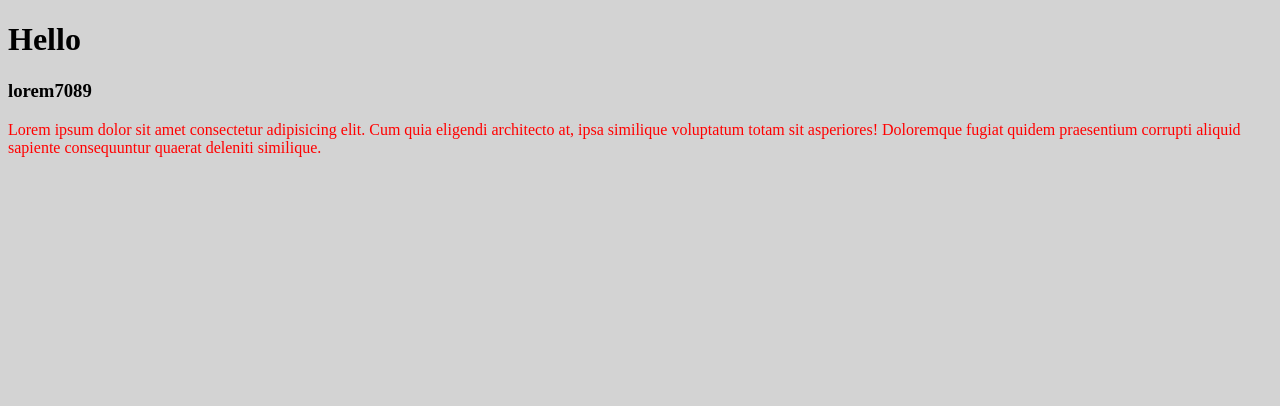
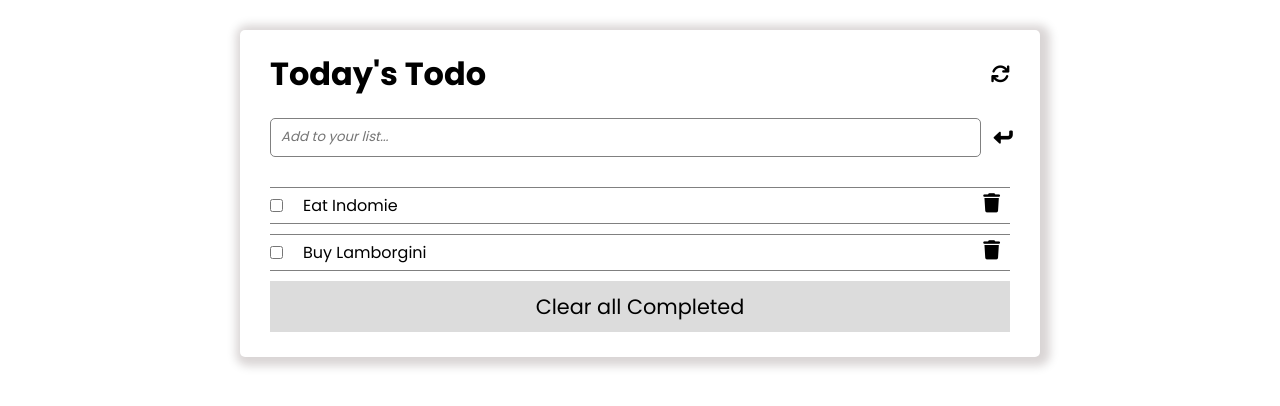
Before and after one commit to katfogy/todo-list, a website built with webpack: page src/index.html in a window 1280 px wide. Built offline with nearby package versions, Linux system fonts and the light colour scheme.

Commit message:
html and css part done

```diff
--- a/src/index.html
+++ b/src/index.html
@@ -4,11 +4,28 @@
     <meta charset="UTF-8">
     <meta http-equiv="X-UA-Compatible" content="IE=edge">
     <meta name="viewport" content="width=device-width, initial-scale=1.0">
+    <link rel="stylesheet" href="https://cdnjs.cloudflare.com/ajax/libs/font-awesome/6.4.0/css/all.min.css" integrity="sha512-iecdLmaskl7CVkqkXNQ/ZH/XLlvWZOJyj7Yy7tcenmpD1ypASozpmT/E0iPtmFIB46ZmdtAc9eNBvH0H/ZpiBw==" crossorigin="anonymous" referrerpolicy="no-referrer" />
     <title>Index Page</title>
 </head>
 <body>
-    <h1 class="hello">Hello</h1>
-    <h3>lorem7089</h3>
-    <p id="testing">Lorem ipsum dolor sit amet consectetur adipisicing elit. Cum quia eligendi architecto at, ipsa similique voluptatum totam sit asperiores! Doloremque fugiat quidem praesentium corrupti aliquid sapiente consequuntur quaerat deleniti similique.</p>
-</body>
+   <div class="container">
+    <div class="top"><h1>Today's Todo</h1><i class="fa-solid fa-arrows-rotate"></i></div>
+    <div class="to-do-add">
+        <form class="form">
+          <input
+            type="text"
+            class="to-do-add-text"
+            placeholder="Add to your list..."
+          />
+        </form>
+        <i class="fas fa-rotate-90 enter-btn">&#xf3be;</i>
+      </div>
+  <ul class="to-do-list">
+    <li class="each-todo"><input type="checkbox"> <p>Eat Indomie</p><i class="fa-solid fa-trash"></i></li>
+    <li class="each-todo"><input type="checkbox"> <p>Buy Lamborgini</p><i class="fa-solid fa-trash"></i></li>
+
+  </ul>
+  <button class="to-do-clear">Clear all Completed</button>
+   </div>
+   </body>
 </html>
--- a/src/style.css
+++ b/src/style.css
@@ -1,7 +1,97 @@
-body {
-    background-color: lightgray;
-  }
 
-  p{
-    color: red;
-  }
+  @import url('https://fonts.googleapis.com/css2?family=Poppins:wght@100;200;300;400;500;600;700&display=swap');
+
+*{
+  margin: 0;
+  padding: 0;
+  box-sizing: border-box;
+}
+
+
+body{
+  font-family: 'Poppins', sans-serif;
+  padding: 10px;
+}
+
+.container{
+  margin: 20px auto;
+  max-width: 800px;
+  padding: 20px 30px;
+  box-shadow: 3px 2px 10px 7px rgba(27, 0, 0, 0.17);
+  border-radius: 5px;
+}
+
+.top{
+  display: flex;
+  align-items: center;
+  justify-content: space-between;
+}
+
+.to-do-add{
+  display: flex;
+  align-items: center;
+  justify-content: space-between;
+}
+
+.to-do-add{
+  width: 100%;
+}
+
+.form{
+  width: 98%;
+  margin-block: 20px;
+}
+input[type="text"]{
+  line-height: 2;
+  padding: 5px 10px;
+  font-style: italic;
+  width: 98%;
+  border: 1px solid gray;
+  border-radius: 5px;
+  font-family: inherit;
+}
+
+i{
+  cursor: pointer;
+  font-size: 1.2rem;
+}
+
+i:hover{
+  color: red;
+}
+
+.to-do-clear{
+  background-color: gainsboro;
+  width: 100%;
+  margin: 5px auto;
+  display: block;
+  padding:  10px 20px;
+  border: none;
+  font-size: 1.3rem;
+  font-family: inherit;
+  cursor: pointer;
+  transition: all 0.3s ease-in ;
+}
+
+.to-do-clear:hover{
+  background-color: black;
+  color: #ffff;
+}
+ul{
+  list-style-type: none;
+}
+.each-todo{
+  display: flex;
+  justify-content: flex-start;
+  gap: 20px;
+  position: relative;
+  width: 100%;
+  margin-block: 10px;
+  border-bottom: 1px solid gray;
+  border-top: 1px solid gray;
+  padding-block: 5px;
+}
+.fa-trash{
+position: absolute;
+right: 10px;
+}
```
